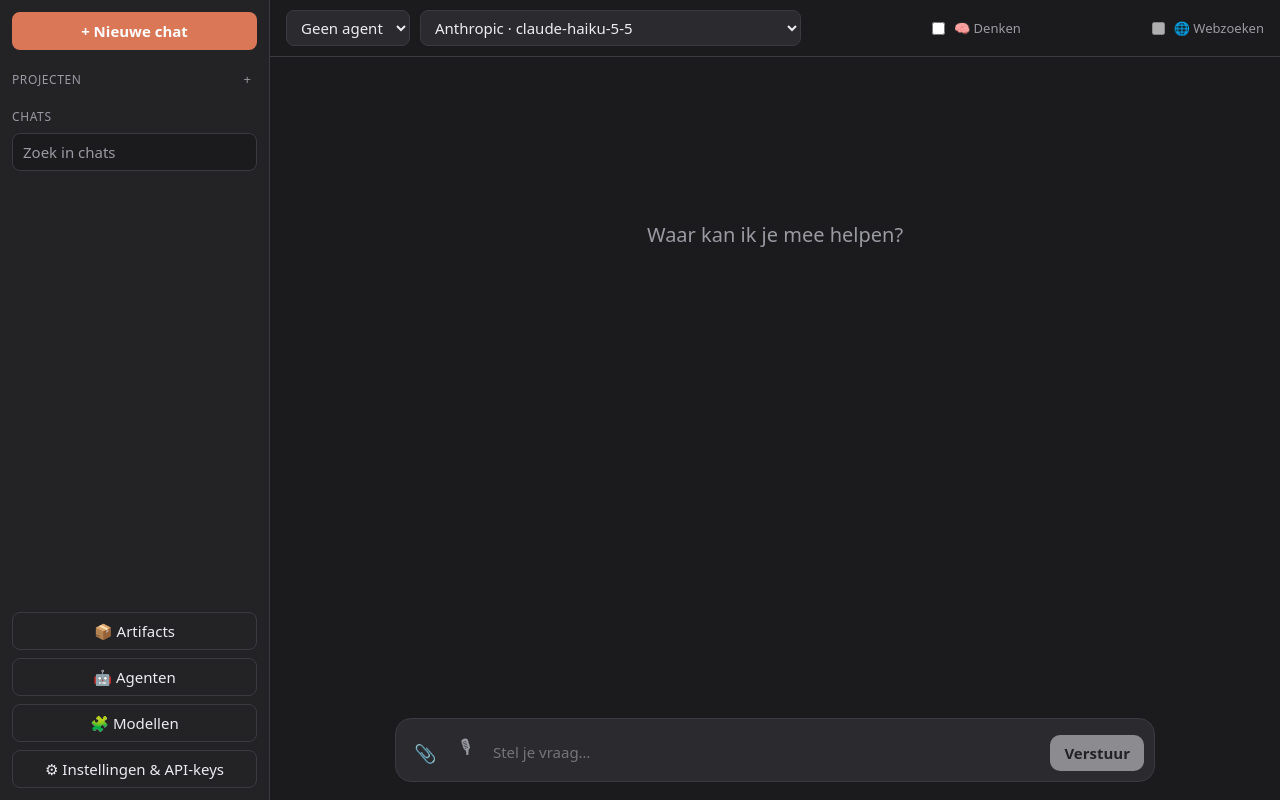
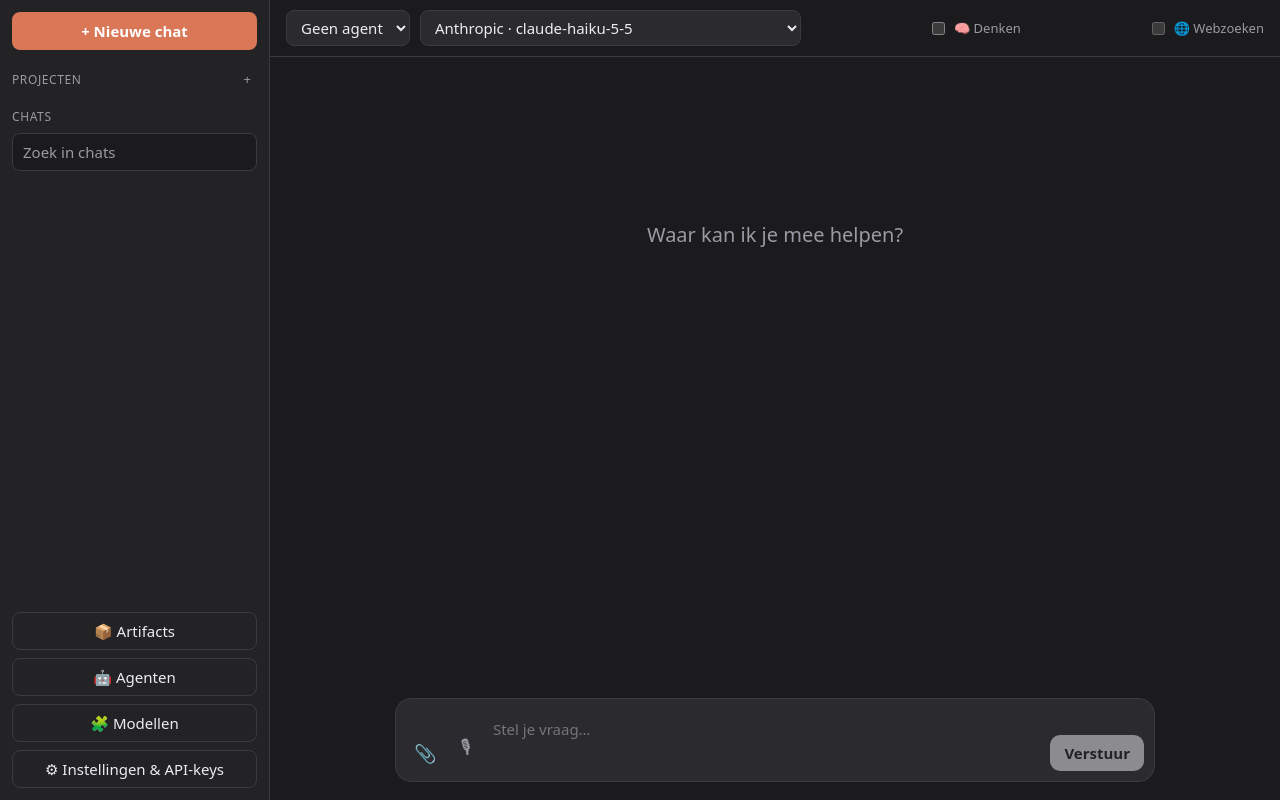
Before and after one commit to jackdamnielzz/llm-hub, a Next.js app: page / in a window 1280 px wide. Built offline with nearby package versions, Linux system fonts and the light colour scheme.

Commit message:
Invoerveld groeit mee met de tekst (max 200px) en donkere scrollbalken
Co-Authored-By: Claude Haiku 5.5 <noreply@anthropic.com>
Claude-Session: https://claude.ai/code/session_01Qw8H8MsyeZpdaF7E4XEyzo

```diff
--- a/src/app/globals.css
+++ b/src/app/globals.css
@@ -10,6 +10,13 @@
 }
 
 * { box-sizing: border-box; }
+/* Donkere scrollbalken passend bij het thema */
+:root { color-scheme: dark; scrollbar-width: thin; scrollbar-color: #4a4a52 transparent; }
+::-webkit-scrollbar { width: 10px; height: 10px; }
+::-webkit-scrollbar-track { background: transparent; }
+::-webkit-scrollbar-thumb { background: #4a4a52; border-radius: 10px; border: 2px solid transparent; background-clip: padding-box; }
+::-webkit-scrollbar-thumb:hover { background: #5c5c66; background-clip: padding-box; }
+::-webkit-scrollbar-corner { background: transparent; }
 html, body { height: 100%; margin: 0; }
 body {
   background: var(--bg);
@@ -92,7 +99,7 @@ button:disabled { opacity: 0.5; cursor: default; }
 .row { display: flex; align-items: flex-end; gap: 8px; }
 .row textarea {
   flex: 1; background: none; border: 0; outline: none; resize: none; max-height: 200px;
-  padding: 8px 6px; line-height: 1.4;
+  min-height: 52px; padding: 10px 6px; line-height: 1.4; overflow-y: auto;
 }
 .attach { cursor: pointer; padding: 6px 8px; font-size: 18px; color: var(--muted); }
 .send { background: var(--text); color: var(--bg); border: 0; border-radius: 10px; padding: 8px 14px; font-weight: 600; }
--- a/src/components/App.tsx
+++ b/src/components/App.tsx
@@ -78,6 +78,14 @@ export default function App() {
   const [modelKey, setModelKey] = useState("");
   const [input, setInput] = useState("");
   const [pending, setPending] = useState<Attachment[]>([]);
+  const composerRef = useRef<HTMLTextAreaElement>(null);
+  // Het invoerveld groeit mee met de tekst, tot het maximum uit de CSS (200px)
+  useEffect(() => {
+    const el = composerRef.current;
+    if (!el) return;
+    el.style.height = "auto";
+    el.style.height = `${el.scrollHeight}px`;
+  }, [input]);
   const [busy, setBusy] = useState(false);
   const [error, setError] = useState<string | null>(null);
   const [showSettings, setShowSettings] = useState(false);
@@ -657,6 +665,7 @@ export default function App() {
                 🎙
               </button>
               <textarea
+                ref={composerRef}
                 value={input}
                 onChange={(e) => setInput(e.target.value)}
                 onKeyDown={(e) => {
@@ -666,7 +675,7 @@ export default function App() {
                   }
                 }}
                 placeholder="Stel je vraag…"
-                rows={1}
+                rows={2}
               />
               {busy ? (
                 <button type="button" className="stop" onClick={() => abortRef.current?.abort()}>Stop</button>
```
Also changed, not shown: 1 other file (tests, documents, lock files or other folders).
